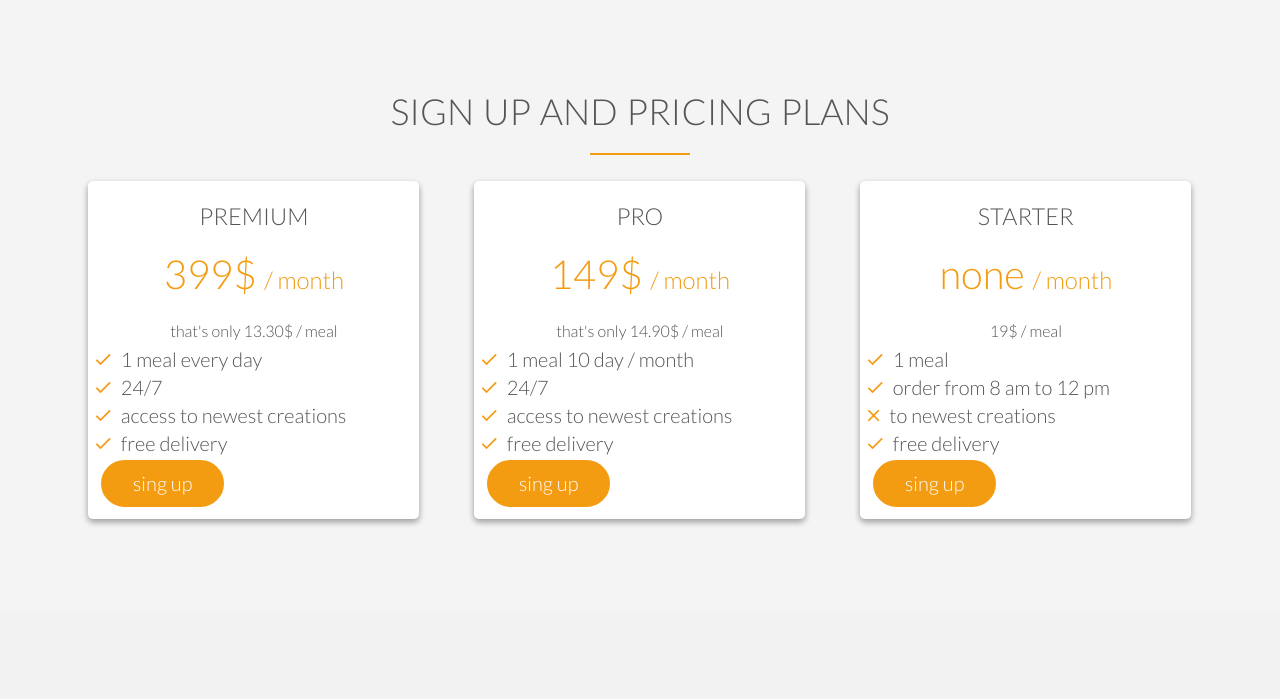
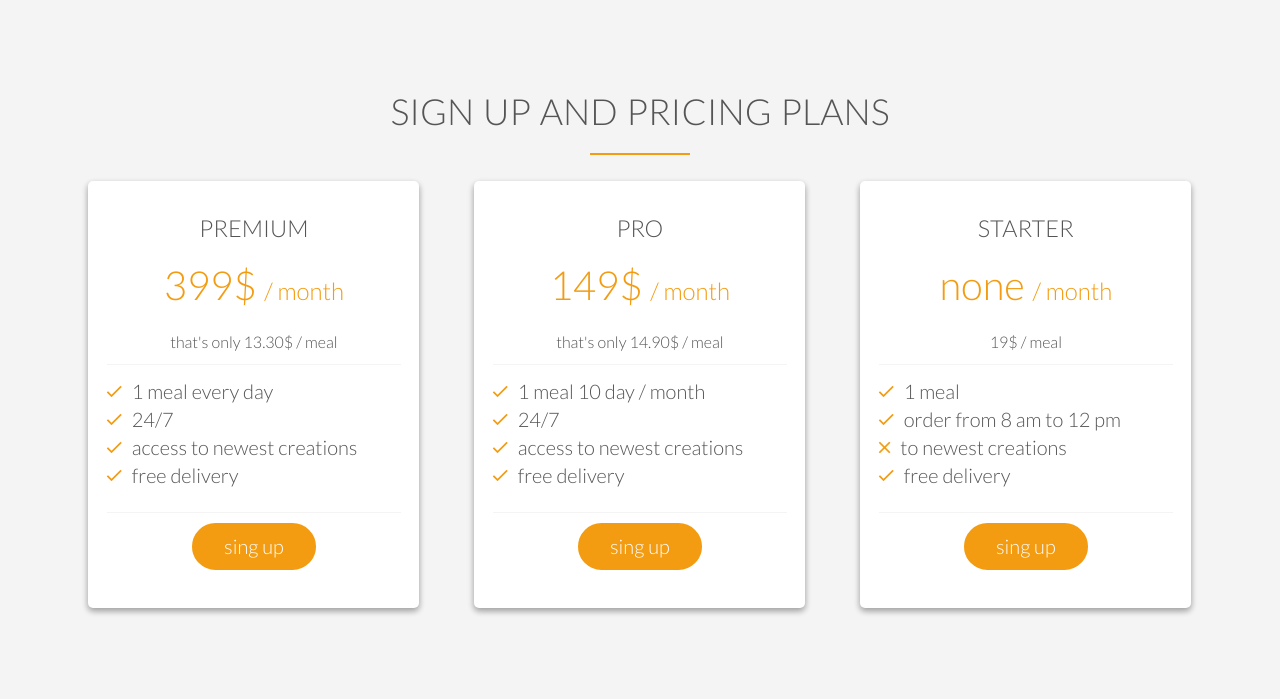
Before and after one commit to erickAndreas/mirror-omnifood-official, a PHP site: page / in a window 1280 px wide. Shown: the part 4013-4712 px from the top of the page. Before the commit the page ends 4538 px from the top, so only its background shows below. Run offline with PHP 8.4, Linux system fonts and the light colour scheme; some libraries are stand-ins or nearby versions.

Commit message:
update section plans

```diff
--- a/resource/css/style.css
+++ b/resource/css/style.css
@@ -374,7 +374,7 @@ cite img {
 .plan-box {
     background: #ffffff;
     width: 90%;
-    padding: 2%;
+    padding: 5%;
     margin-left: 5%;
     border-radius: 5px;
     box-shadow: 0 3px 6px rgba(0, 0, 0, 0.16), 0 3px 6px rgba(0, 0, 0, 0.23);
@@ -386,8 +386,15 @@ cite img {
 }
 
 .plan-box div {
-    margin: 5px 0;
+    margin: 10px 0;
+    padding: 10px 0;
+    border-top: solid 0.5px #f4f4f4;
 }
+
+.plan-box div:last-child {
+    text-align: center;
+}
+
 .plan-box ul li {
     list-style: none;
     margin: 5px 0;
```
